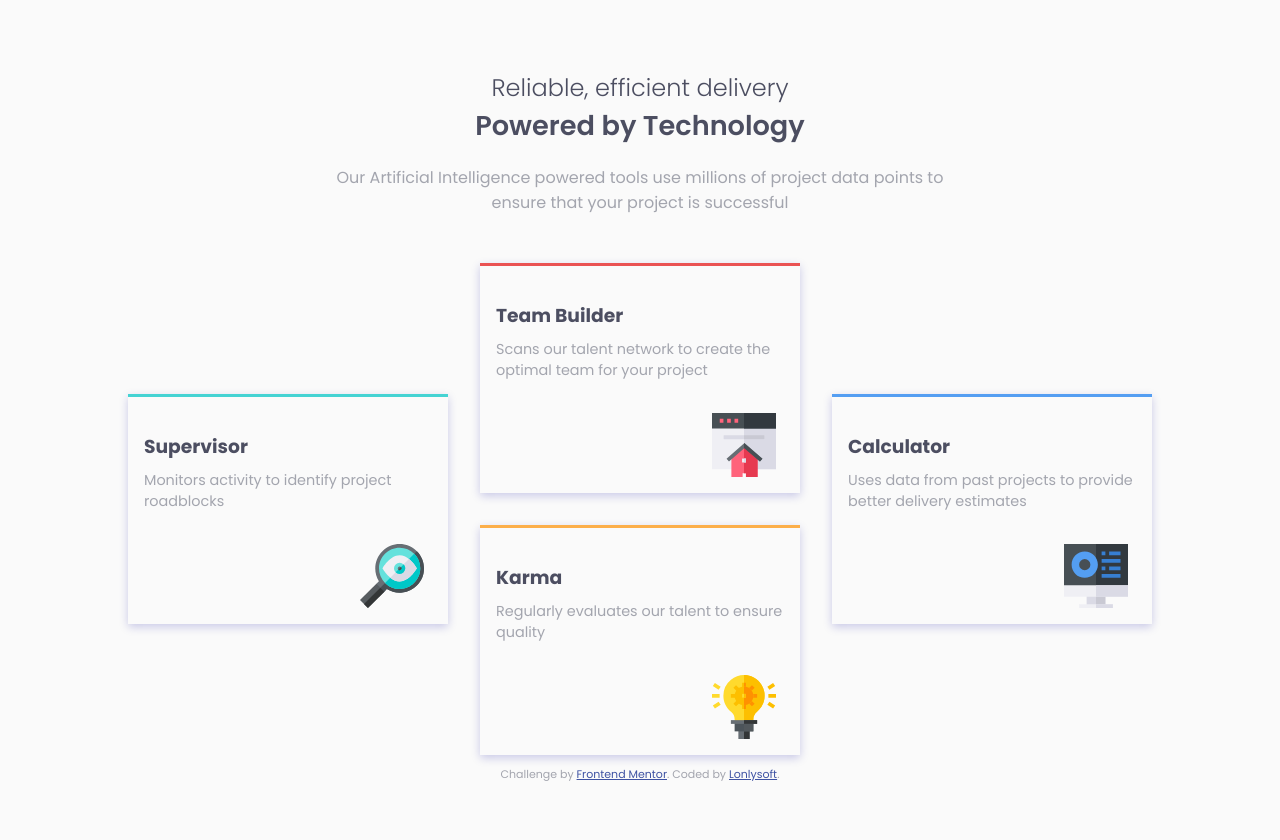
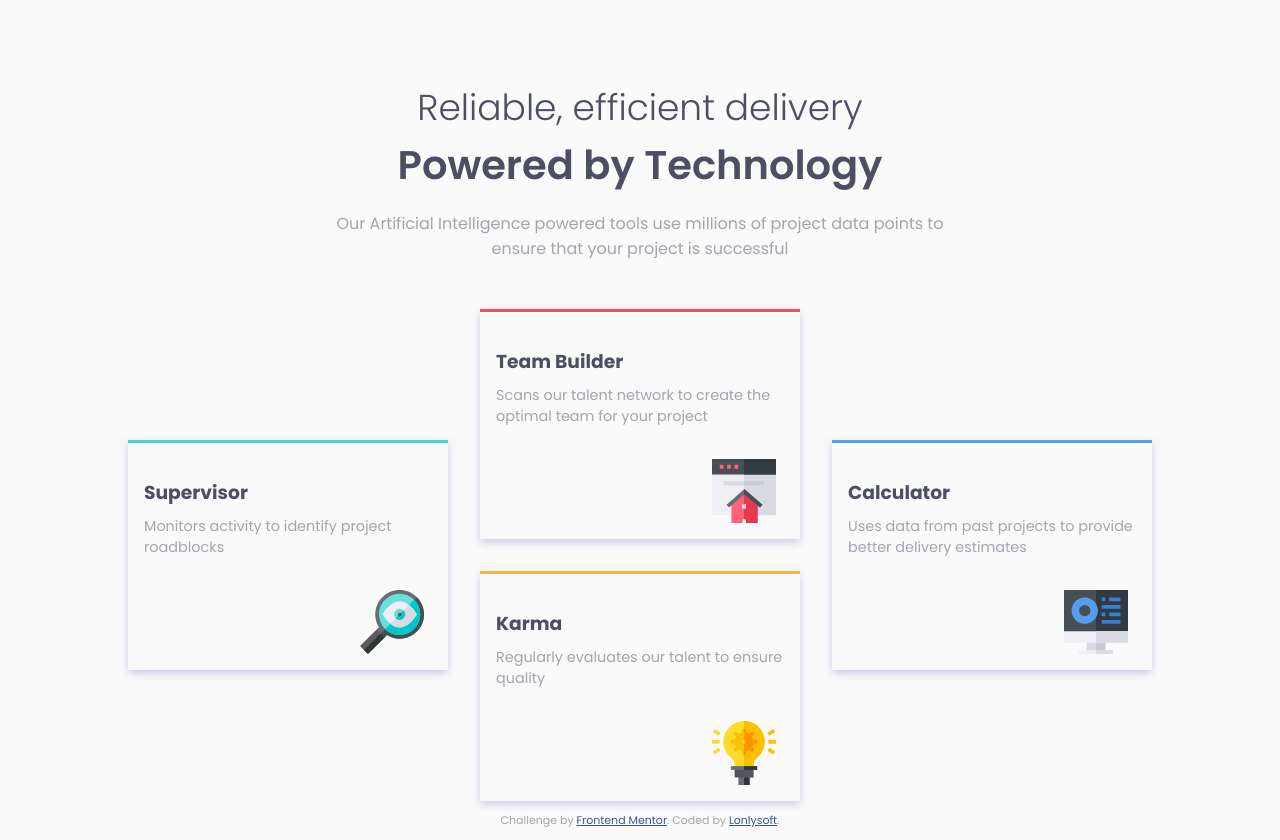
Before and after one commit to Lonlysoft/frontend-FourCardFeatureSection, a plain HTML site: page index.html in a window 1280 px wide. Before the commit the page ends 800 px from the top, so only its background shows below. Drawn offline with Linux system fonts and the light colour scheme.

Commit message:
update style.css

```diff
--- a/style.css
+++ b/style.css
@@ -95,4 +95,11 @@ h3{
 	.sub__container{
 		flex-direction: column;
 	}
+	h1{
+	  font-size: 2.5em;
+	  margin-bottom: 0;
+	}
+	h4{
+	  font-size: 2.25em;
+	}
 }
```
